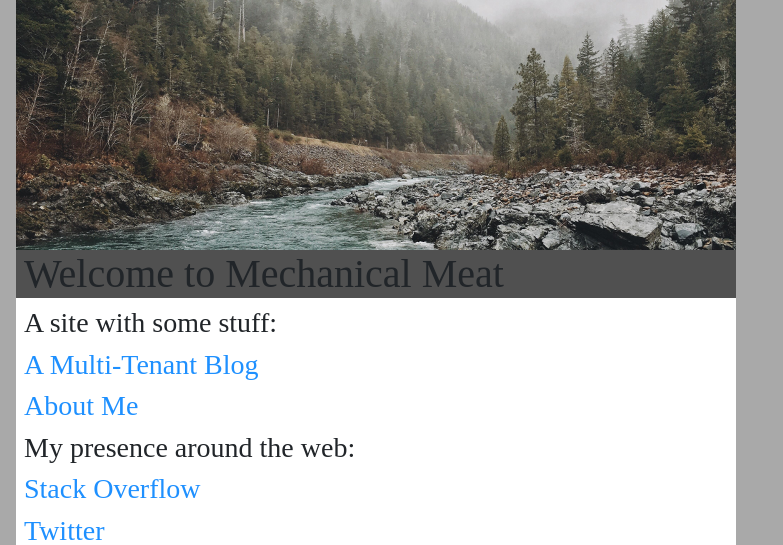
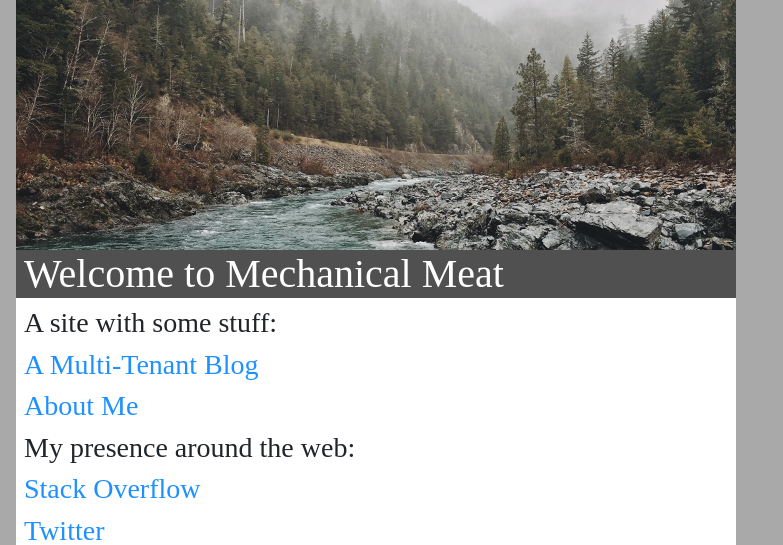
Before and after one commit to adambernier/flaskr, a Flask app: page / in a window 1280 px wide. Shown: the top 545 px of the page, without its empty margins (0-783 px from the left). Run offline with Flask 2, Linux system fonts and the light colour scheme; some libraries are stand-ins or nearby versions.

Commit message:
landing text white

```diff
--- a/flaskr/templates/landing/index.html
+++ b/flaskr/templates/landing/index.html
@@ -29,7 +29,7 @@
 <body>
   <img src="{{ url_for('static', filename='1044.png') }}" alt="header_pic">
   <nav>
-    <h1>Welcome to Mechanical Meat</h1>
+    <h1 style="color:white;">Welcome to Mechanical Meat</h1>
   </nav>
   <section class="content">
     <header>
```
